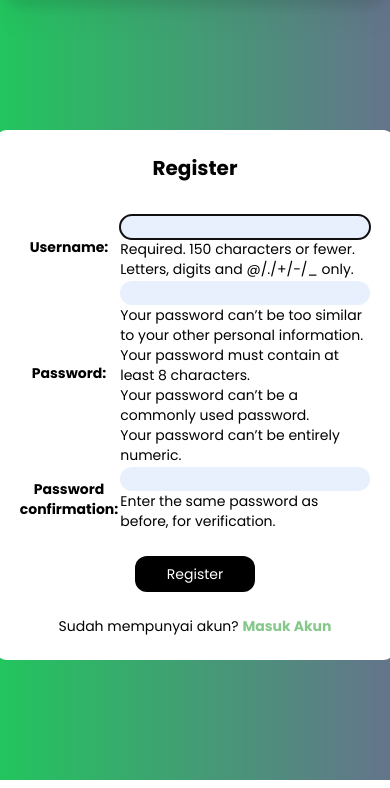
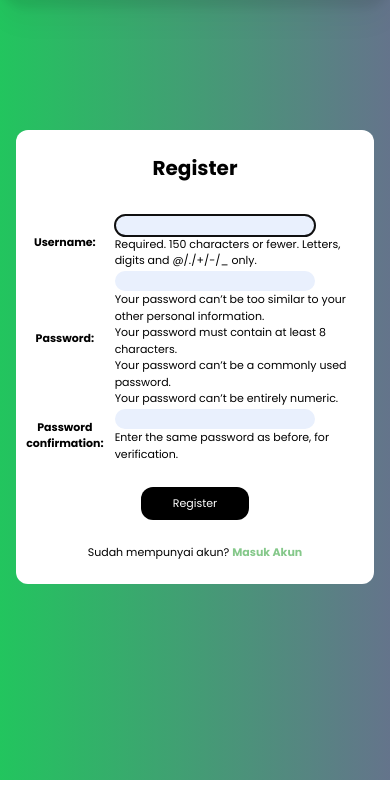
Before and after one commit to eugeniusms/wisata-nusantara, a Django app: page /auth/register/ in a window 390 px wide. Shown: the part 56-844 px from the top of the page. Run offline with Django 4.2, Linux system fonts and the light colour scheme; some libraries are stand-ins or nearby versions.

Commit message:
🔨 Add Register [Mobile]

```diff
--- a/login_register/templates/register.html
+++ b/login_register/templates/register.html
@@ -10,9 +10,9 @@
     <div class="pt-[130px]"></div>
     <div class = "login">
         <div class="flex justify-center">
-            <div class="login bg-white py-6 px-6 tablet:py-10 tablet:px-10 rounded-xl w-fit">
+            <div class="login bg-white py-6 mx-4 tablet:py-10 tablet:px-10 rounded-xl w-fit">
                 <div class="text-center text-xl tablet:text-3xl font-bold pb-8 ">Register</div>
-                <div class="flex justify-center text-sm">
+                <div class="flex justify-center text-[11px] tablet:text-sm">
                     <form method="POST" >
                         {% csrf_token %}
                         <style>
@@ -20,7 +20,7 @@
                                 background-color: #e9f0fd;
                                 border-radius: 20px;
                                 padding: 2px 20px;
-                                width: 250px;
+                                width: 200px;
                             }
                         </style>
                         <table>
@@ -35,7 +35,7 @@
                         </div>
                     </form>
                 </div>
-                    <div class="text-center text-sm tablet:text-md">
+                    <div class="text-center text-[11px] tablet:text-[14px]">
                         {% if messages %}
                             <ul>
                                 {% for message in messages %}
```
